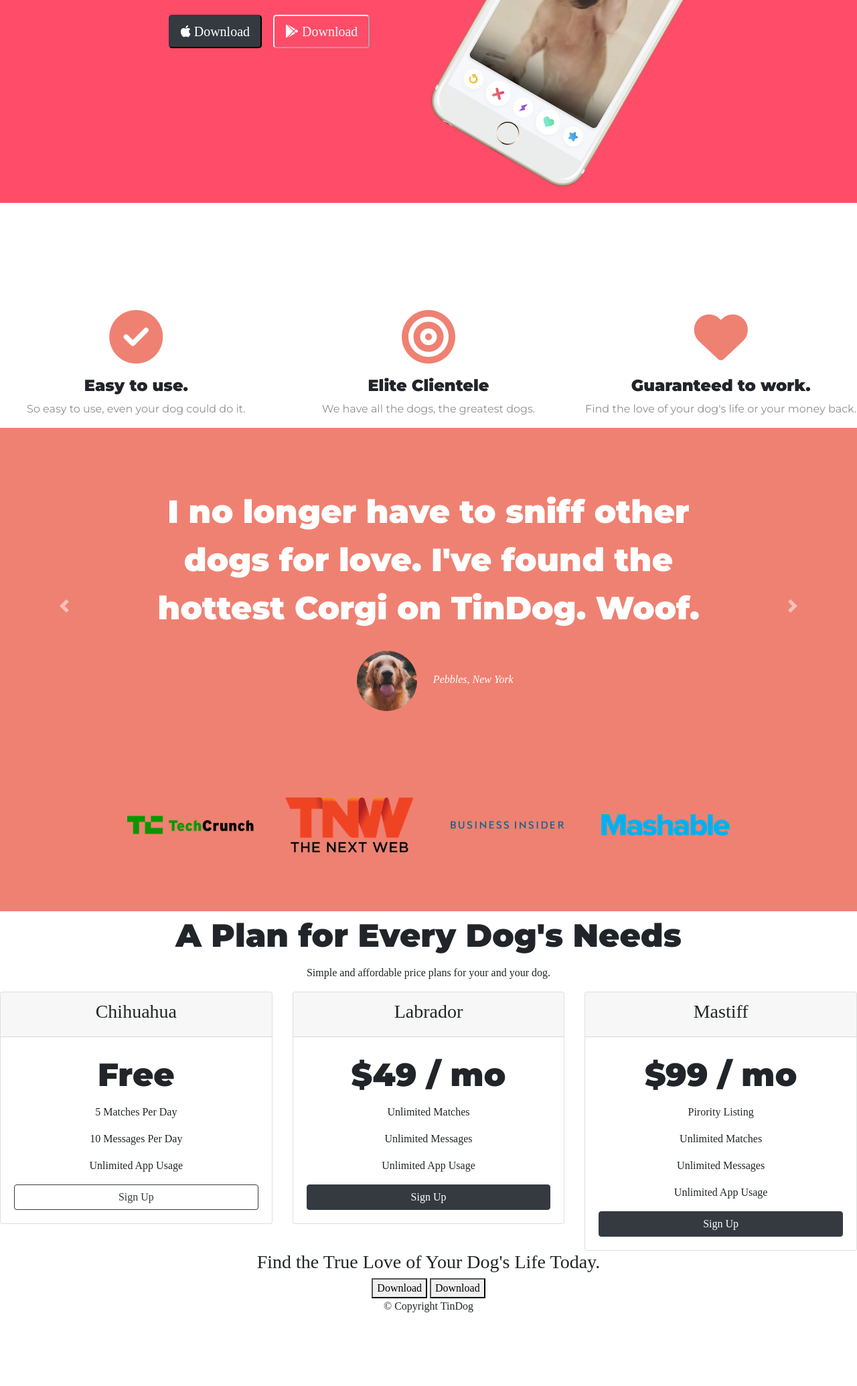
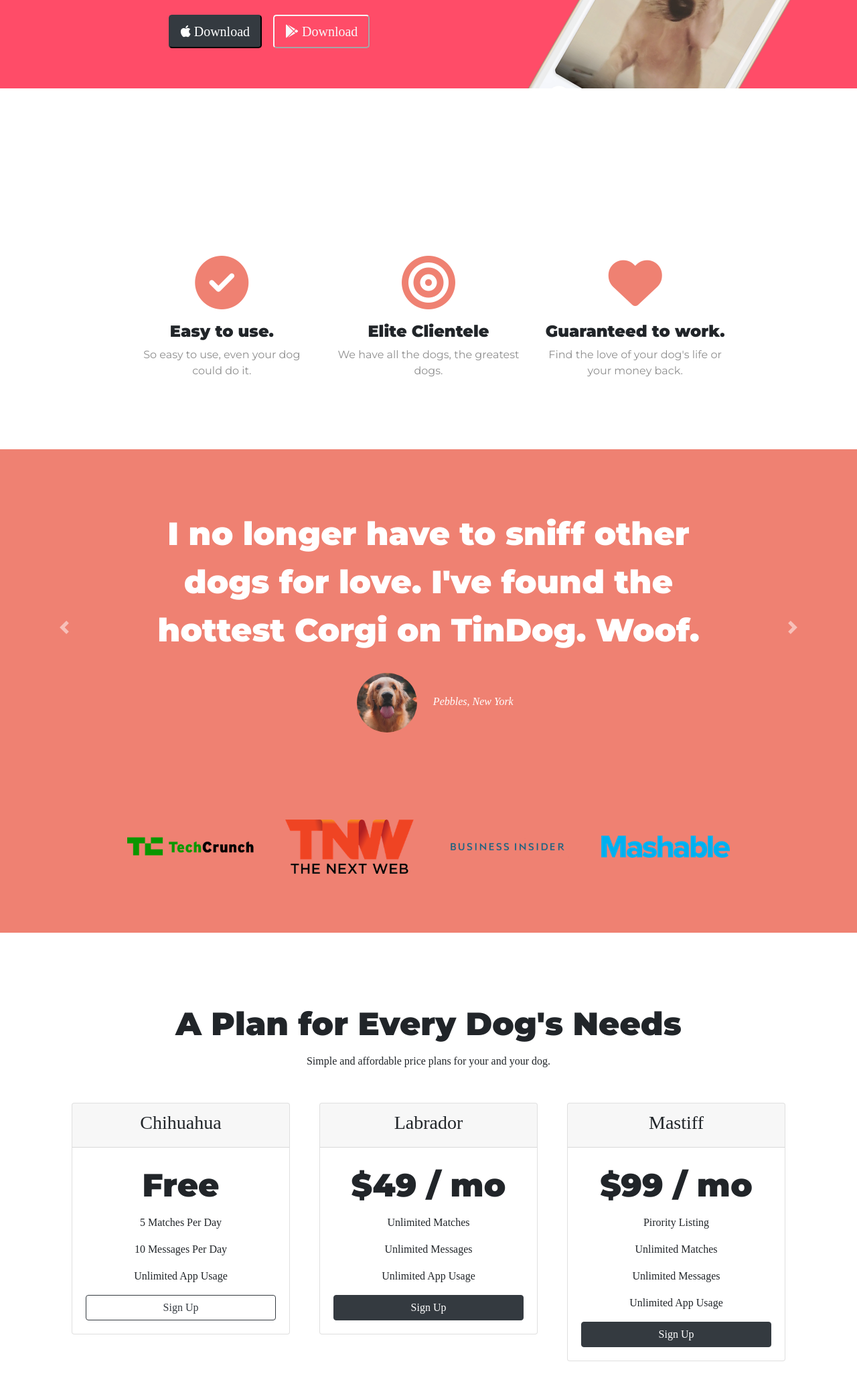
Before and after one commit to codewithdeeny/TinDog-Start-master, a plain HTML site: page index.html in a window 1280 px wide. Shown: the part 440-2510 px from the top of the page at 67% size. Before the commit the page ends 2419 px from the top, so only its background shows below. Drawn offline with nearby package versions, Linux system fonts and the light colour scheme.

Commit message:
learnt the bootsrap z-index and cards

```diff
--- a/css/styles.css
+++ b/css/styles.css
@@ -15,7 +15,6 @@ h1 {
 #title {
   background-color: #ff4c68;
   color: #fff;
-  width: fit-content;
 }
 /* Navigation bar */
 .navbar {
@@ -40,6 +39,13 @@ h1 {
 .tittle-img {
   width: 60%;
   transform: rotate(30deg);
+  position: absolute;
+}
+#features {
+  background-color: #fff;
+  position: relative;
+  z-index: 1;
+  padding: 7% 15%;
 }
 
 /* For the middle page */
@@ -91,3 +97,12 @@ h2 {
   width: 15%;
   margin: 20px 20px 50px;
 }
+
+/* pricing section */
+#pricing {
+  padding: 100px;
+}
+
+.pricing-column {
+  padding: 3% 2%;
+}
--- a/index.html
+++ b/index.html
@@ -190,7 +190,7 @@
       <h2>A Plan for Every Dog's Needs</h2>
       <p>Simple and affordable price plans for your and your dog.</p>
       <div class="row">
-        <div class="col-lg-4 col-md-6">
+        <div class="pricing-column col-lg-4 col-md-6">
           <div class="card">
             <div class="card-header">
               <h3>Chihuahua</h3>
@@ -207,7 +207,7 @@
           </div>
         </div>
 
-        <div class="col-lg-4 col-md-6">
+        <div class="pricing-column col-lg-4 col-md-6">
           <div class="card">
             <div class="card-header">
               <h3>Labrador</h3>
@@ -224,7 +224,7 @@
           </div>
         </div>
 
-        <div class="col-lg-4">
+        <div class="pricing-column col-lg-4">
           <div class="card">
             <div class="card-header">
               <h3>Mastiff</h3>
```
